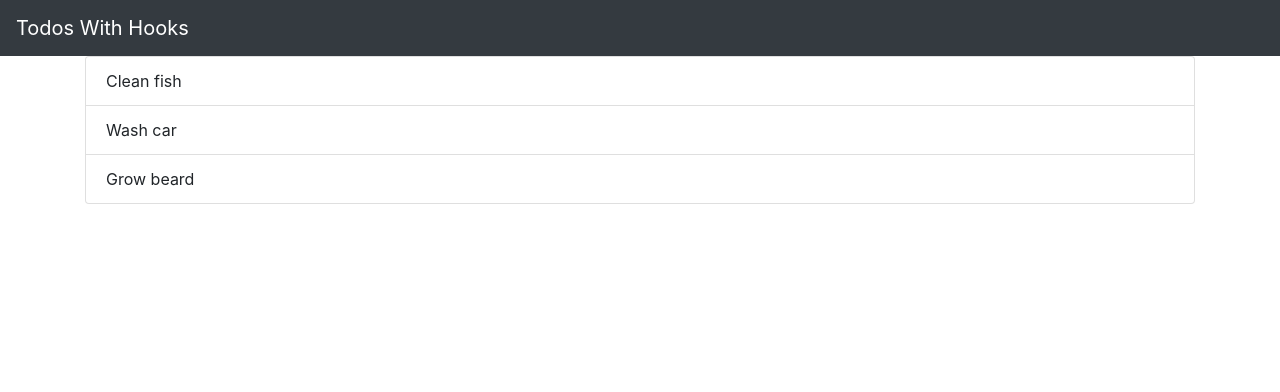
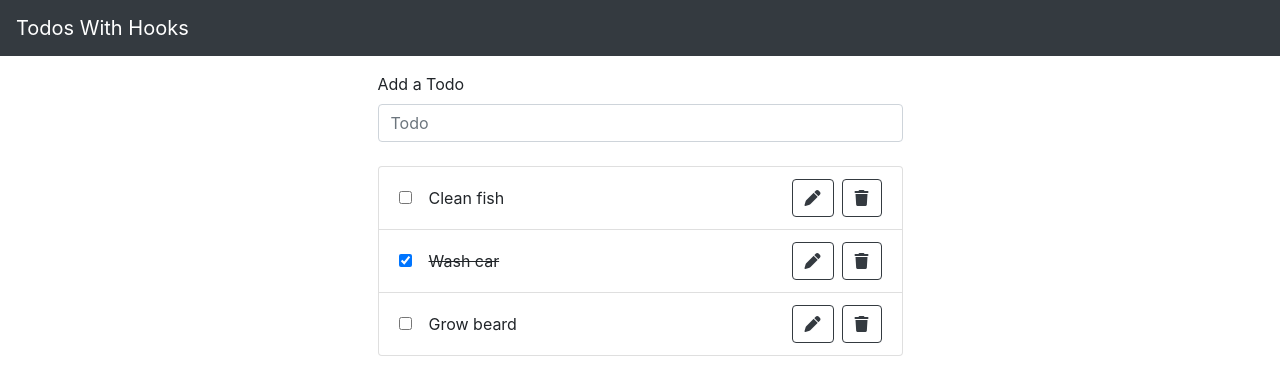
Before and after one commit to FunkyFries/todohooks, a Next.js app: page / in a window 1280 px wide. Shown: the top 392 px of the page. Built offline with nearby package versions, Linux system fonts and the light colour scheme.

Commit message:
Add TodoItem, add styles and delete/edit icons

```diff
--- a/components/TodoApp/index.tsx
+++ b/components/TodoApp/index.tsx
@@ -1,20 +1,31 @@
 import React from "react";
 import Navbar from "react-bootstrap/Navbar";
+import Container from "react-bootstrap/Container";
+import Col from "react-bootstrap/Col";
 import TodoList from "../TodoList";
+import TodoForm from "../TodoForm";
 
 const TodoApp: React.FC = () => {
   const seedTodos = [
     { id: "1", task: "Clean fish", completed: false },
-    { id: "2", task: "Wash car", completed: false },
+    { id: "2", task: "Wash car", completed: true },
     { id: "3", task: "Grow beard", completed: false }
   ];
   const [todos, setTodos] = React.useState(seedTodos);
+  const addTodo = (newTask: string) => {
+    setTodos([...todos, { id: "4", task: newTask, completed: false }]);
+  };
   return (
     <div>
       <Navbar bg="dark" variant="dark">
         <Navbar.Brand>Todos With Hooks</Navbar.Brand>
       </Navbar>
-      <TodoList todos={todos}></TodoList>
+      <Container>
+        <Col xs={11} md={8} lg={6} className="mx-auto mt-3">
+          <TodoForm addTodo={addTodo}></TodoForm>
+          <TodoList todos={todos}></TodoList>
+        </Col>
+      </Container>
     </div>
   );
 };
--- /dev/null
+++ b/components/TodoForm/index.tsx
@@ -0,0 +1,27 @@
+import React from "react";
+import Form from "react-bootstrap/Form";
+import useInputState from "../../hooks/useInputState";
+
+const TodoForm: React.FC<{ addTodo: any }> = ({ addTodo }) => {
+  const [value, handleChange, reset] = useInputState("");
+  const handleSubmit = (e: any) => {
+    e.preventDefault();
+    addTodo(value);
+    reset();
+  };
+  return (
+    <Form onSubmit={handleSubmit} className="mb-4">
+      <Form.Group controlId="todoForm">
+        <Form.Label>Add a Todo</Form.Label>
+        <Form.Control
+          type="text"
+          value={value}
+          onChange={handleChange}
+          placeholder="Todo"
+        ></Form.Control>
+      </Form.Group>
+    </Form>
+  );
+};
+
+export default TodoForm;
--- /dev/null
+++ b/components/TodoItem/index.tsx
@@ -0,0 +1,26 @@
+import React from "react";
+import ListGroupItem from "react-bootstrap/ListGroupItem";
+import FormCheck from "react-bootstrap/FormCheck";
+import Button from "react-bootstrap/Button";
+
+type P = {
+  task: string;
+  completed: boolean;
+};
+
+const TodoItem: React.FC<P> = ({ task, completed }) => {
+  return (
+    <ListGroupItem className="d-flex align-items-baseline">
+      <FormCheck type="checkbox" checked={completed} inline />
+      {completed ? <del>{task}</del> : task}
+      <Button aria-label="edit" variant="outline-dark" className="ml-auto mr-2">
+        <i className="fas fa-pen" aria-hidden></i>
+      </Button>
+      <Button aria-label="delete" variant="outline-dark">
+        <i className="fas fa-trash" aria-hidden></i>
+      </Button>
+    </ListGroupItem>
+  );
+};
+
+export default TodoItem;
--- a/components/TodoList/index.tsx
+++ b/components/TodoList/index.tsx
@@ -1,6 +1,6 @@
 import React from "react";
-import Container from "react-bootstrap/Container";
 import ListGroup from "react-bootstrap/ListGroup";
+import TodoItem from "../TodoItem";
 
 type P = {
   todos: Array<{
@@ -13,13 +13,11 @@ type P = {
 const TodoList: React.FC<P> = props => {
   const { todos } = props;
   return (
-    <Container>
-      <ListGroup>
-        {todos.map(todo => (
-          <ListGroup.Item key={todo.id}>{todo.task}</ListGroup.Item>
-        ))}
-      </ListGroup>
-    </Container>
+    <ListGroup>
+      {todos.map(todo => (
+        <TodoItem task={todo.task} key={todo.id} completed={todo.completed} />
+      ))}
+    </ListGroup>
   );
 };
 
--- /dev/null
+++ b/hooks/useInputState.tsx
@@ -0,0 +1,12 @@
+import { useState } from "react";
+
+export default (initialVal: any) => {
+  const [value, setValue] = useState(initialVal);
+  const handleChange = (e: any) => {
+    setValue(e.target.value);
+  };
+  const reset = () => {
+    setValue("");
+  };
+  return [value, handleChange, reset];
+};
--- a/pages/_document.js
+++ b/pages/_document.js
@@ -27,11 +27,12 @@ export default class MyDocument extends Document {
           {/* Step 5: Output the styles in the head  */}
           {this.props.styleTags}
           <link
-  rel="stylesheet"
-  href="https://maxcdn.bootstrapcdn.com/bootstrap/4.3.1/css/bootstrap.min.css"
-  integrity="sha384-ggOyR0iXCbMQv3Xipma34MD+dH/1fQ784/j6cY/iJTQUOhcWr7x9JvoRxT2MZw1T"
-  crossorigin="anonymous"
-/>
+            rel="stylesheet"
+            href="https://maxcdn.bootstrapcdn.com/bootstrap/4.3.1/css/bootstrap.min.css"
+            integrity="sha384-ggOyR0iXCbMQv3Xipma34MD+dH/1fQ784/j6cY/iJTQUOhcWr7x9JvoRxT2MZw1T"
+            crossorigin="anonymous"
+          />
+          <script src="https://kit.fontawesome.com/b5d1343085.js"></script>
         </Head>
         <body>
           <Main />
```
